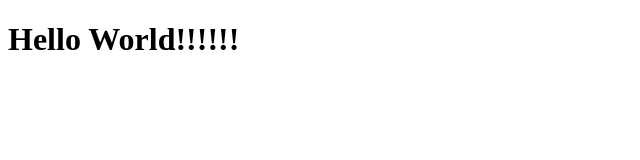
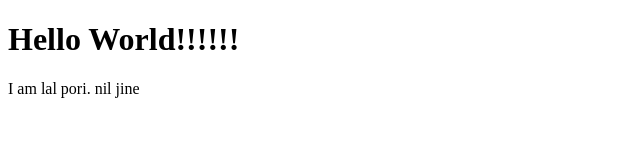
Before and after one commit to omer-farouq/websitemaking, a plain HTML site: page index.html in a window 1280 px wide. Shown: the whole page, without its empty margins (0-640 px from the left). Drawn offline with Linux system fonts and the light colour scheme.

Commit message:
abar hobe inshallah

```diff
--- a/index.html
+++ b/index.html
@@ -8,5 +8,6 @@
 </head>
 <body>
     <h1>Hello World!!!!!!</h1>
+    <p>I am lal pori. nil jine</p>
 </body>
 </html>
```
